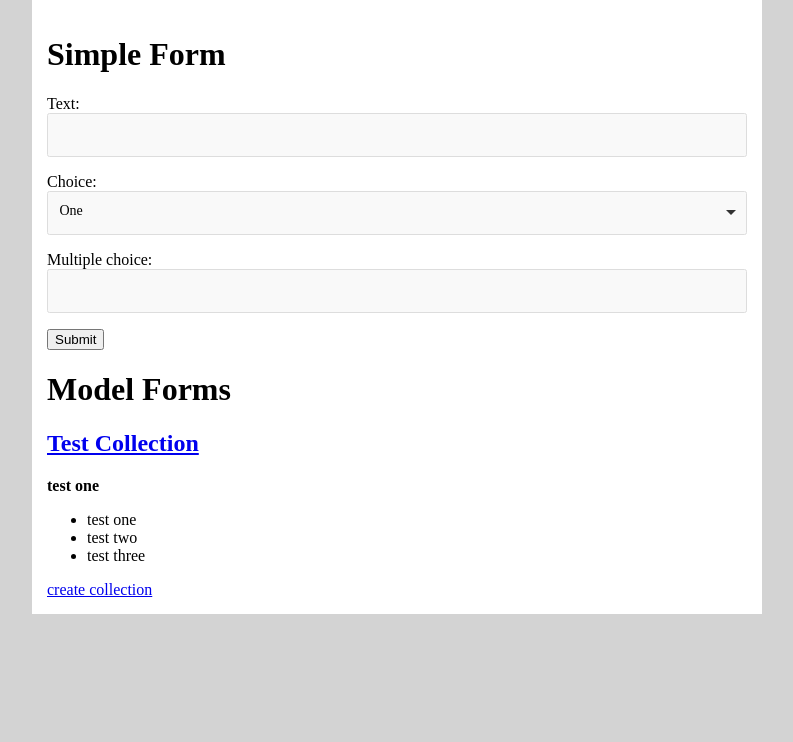
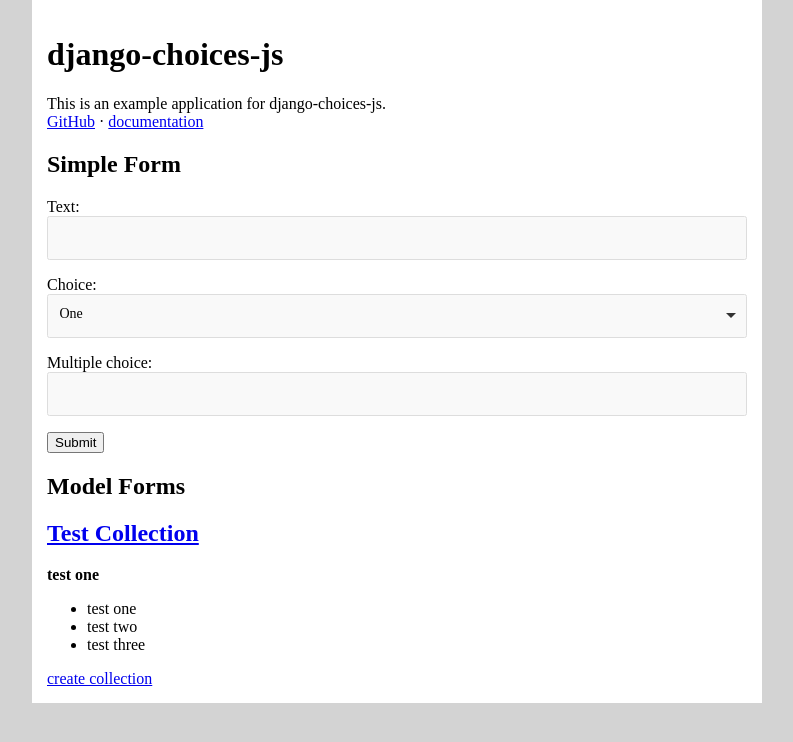
Before and after one commit to RasmusAntons/django-choices-js, a Django app: page / in a window 1280 px wide. Shown: the top 742 px of the page, without its empty margins (243-1036 px from the left). Run offline with Django 5.2, Linux system fonts and the light colour scheme; data comes from the database, SQL or seed files in the repository.

Commit message:
prepare example application for demo

```diff
--- a/example/example/settings.py
+++ b/example/example/settings.py
@@ -11,6 +11,8 @@
 """
 
 from pathlib import Path
+
+from django.conf.global_settings import STATIC_ROOT
 
 # Build paths inside the project like this: BASE_DIR / 'subdir'.
 BASE_DIR = Path(__file__).resolve().parent.parent
@@ -26,7 +28,7 @@
 DEBUG = True
 
 ALLOWED_HOSTS = ['*']
-CSRF_TRUSTED_ORIGINS = ['https://enigmatics.3po.ch']
+CSRF_TRUSTED_ORIGINS = ['https://dango-choices-js.3po.ch']
 
 
 # Application definition
@@ -119,6 +121,7 @@
 # https://docs.djangoproject.com/en/5.1/howto/static-files/
 
 STATIC_URL = "static/"
+STATIC_ROOT = BASE_DIR / "static"
 
 # Default primary key field type
 # https://docs.djangoproject.com/en/5.1/ref/settings/#default-auto-field
--- a/example/example/templates/example/choices.html
+++ b/example/example/templates/example/choices.html
@@ -5,13 +5,20 @@
 {% endblock %}
 
 {% block main %}
-	<h1>Simple Form</h1>
+	<h1>django-choices-js</h1>
+	<p>
+		This is an example application for django-choices-js.
+		<br>
+		<a href="https://github.com/RasmusAntons/django-choices-js">GitHub</a> &#183;
+		<a href="https://django-choices-js.3po.ch/docs/">documentation</a>
+	</p>
+	<h2>Simple Form</h2>
 	<form method="post">
 		{% csrf_token %}
 		{{ form.as_p }}
 		<input type="submit">
 	</form>
-	<h1>Model Forms</h1>
+	<h2>Model Forms</h2>
 	{% for collection in collections %}
 		<h2><a href="{% url 'update_collection' collection.pk %}">{{ collection.name }}</a></h2>
 		<b>{{ collection.primary.name }}</b>
--- a/example/example/urls.py
+++ b/example/example/urls.py
@@ -17,6 +17,8 @@
 
 from django.contrib import admin
 from django.urls import path, include
+from django.conf.urls.static import static
+from django.conf import settings
 
 from . import views
 
@@ -26,4 +28,4 @@
     path("update_collection/<pk>", views.CollectionUpdateView.as_view(), name="update_collection"),
     path("admin/", admin.site.urls),
     path("django_choices_js/", include("django_choices_js.urls")),
-]
+] + static(settings.STATIC_URL, document_root=settings.STATIC_ROOT)
```
Also changed, not shown: example/docker-compose.yml (added, +8 -0 lines), 1 other file.
